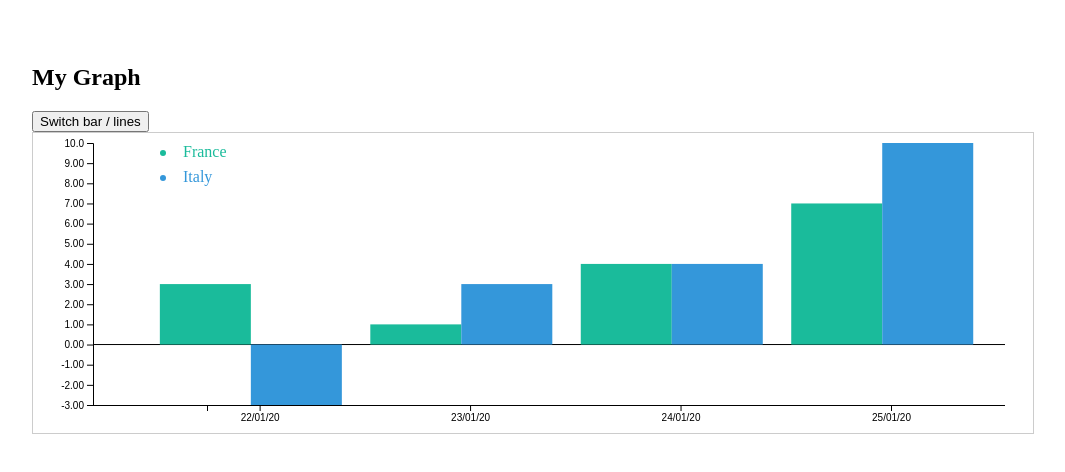
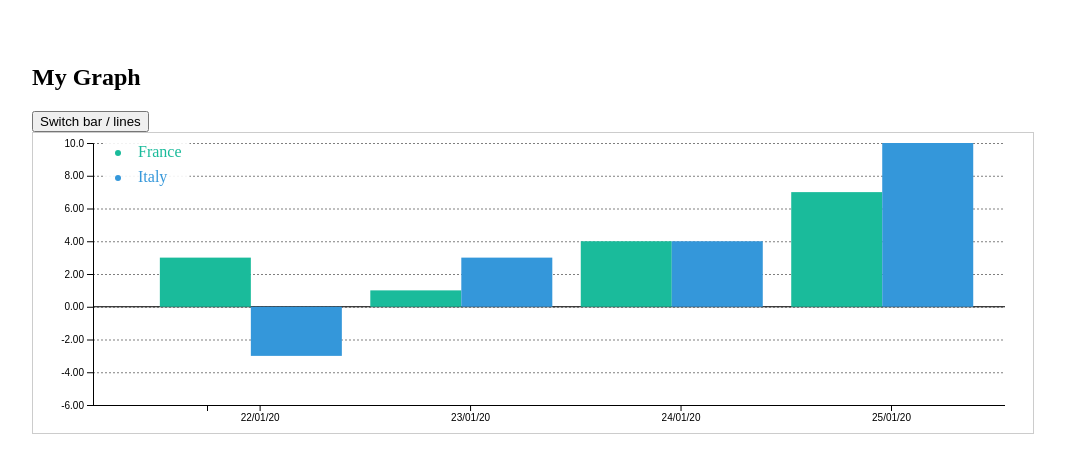
Before and after one commit to louisdecharson/Grapher.js, a plain HTML site: page test.html in a window 1280 px wide. Both pictures are taken after a click on the button "Switch bar / lines". Shown: the whole page, without its empty margins (32-1097 px from the left). Drawn offline with nearby package versions, Linux system fonts and the light colour scheme.

Commit message:
some improvements

```diff
--- a/grapher.js
+++ b/grapher.js
@@ -43,26 +43,32 @@ function Grapher(id, options = {}, width = null, height = null) {
     this.options = {
         "data": [],
         "x": {
-            "name": "",
-            "scale": "scaleOrdinal",
-            "tickFormat": "",
+            "name": "x",
+            "scale": "scaleLinear",
+            "tickFormat": d3.format('.3s'),
             "parse": false,
-            "showLabel": ""
+            "showLabel": "",
+            "domain": null
         },
         "y": {
+            "name": "y",
+            "scale": "scaleLinear",
+            "tickFormat": d3.format('.3s'),
+            "parse": false,
+            "showLabel": "",
+            "domain": ""
+        },
+        "category": {
             "name": "",
-            "scale": "scaleOrdinal",
-            "tickFormat": "",
-            "parse": false,
-            "showLabel": ""
+            "parse": d => d
         },
-        "category": "",
         "categories": [],
-        "type": "lines",
+        "type": "line",
         "style": {
             "colors": ["#1abb9b","#3497da","#9a59b5","#f0c30f","#e57e22","#e64c3c","#7f8b8c","#CC6666", "#9999CC", "#66CC99"],
             "barWidth": 0.8,
             "stroke-width": 3,
+            "dot-size": 4,
             "grid": true,
             "tooltipColor": "#181818",
             "tooltipBackgroundColor": "#ffffff",
@@ -71,7 +77,7 @@ function Grapher(id, options = {}, width = null, height = null) {
         },
         "legend": {
             "hide": false,
-            "x": this.margin.left,
+            "x": 15,
             "y": this.margin.top,
             "distance": 25, // distance between dots
             "backgroundColor": "#ffffff",
@@ -81,7 +87,7 @@ function Grapher(id, options = {}, width = null, height = null) {
             "filename": `data_${this.id}_${Date.now()}.csv`
         }
     };
-    this.getCategoriesList = function(data=this.options.data,category=this.options.category) {
+    this.getCategoriesList = function(data=this.options.data,category=this.options.category.name) {
         this.options.categories = d3.set(data.map(d => d[category])).values();
     };
     this.parseData = function() {
@@ -90,8 +96,8 @@ function Grapher(id, options = {}, width = null, height = null) {
             for (const d of this.options.data) {
                 let _ = {};
                 _[this.options.x.name] = this.options.x.parse ? this.options.x.parse(d[this.options.x.name]) : d[this.options.x.name];
-                _[this.options.y.name] = this.options.y.parse ? this.options.y.parse(d[this.options.x.name]) : d[this.options.y.name];
-                _[this.options.category] =  d[this.options.category];
+                _[this.options.y.name] = this.options.y.parse ? this.options.y.parse(d[this.options.y.name]) : d[this.options.y.name];
+                _[this.options.category.name] =  d[this.options.category.name];
                 data.push(_);
             }
             this.options.data = data;
@@ -111,7 +117,7 @@ function Grapher(id, options = {}, width = null, height = null) {
                 }
             }
         }
-        if (this.options.categories.length == 0) {
+        if (! options.categories || this.options.categories.length == 0) {
             this.getCategoriesList();
         }
         this.color = d3.scaleOrdinal()
@@ -129,9 +135,10 @@ function Grapher(id, options = {}, width = null, height = null) {
 
     this._unique = function(arr) {
         if (arr.every(e => e instanceof Date)) {
-            return [...new Set(arr.map(r => r.getTime()))].map((r)=>(new Date(r)));
+            let sortDate = (a,b) => a == b ? 0 : a > b ? 1 : -1;
+            return [...new Set(arr.map(r => r.getTime()))].map((r)=>(new Date(r))).sort(sortDate);
         } else {
-            return Array.from(new Set(arr));
+            return Array.from(new Set(arr)).sort();
         }
     };
     this._getOptimalPrecision = (n) => `.${Math.abs(Math.floor(Math.log10((n > 0 ? n : 1))))+1}%`;
@@ -164,7 +171,7 @@ function Grapher(id, options = {}, width = null, height = null) {
         this.xRange = this.options.type == "bar" ? [this.xWidth/2, this.innerWidth - this.xWidth/2] : [0, this.innerWidth];
         this.xNbTicks = d3.min([parseInt((this.width - 100) / 100), this.xNbValues]);
         this.x = d3[this.options.x.scale]()
-            .domain(this._extent(this.options.x.name, this.options.x.scale))
+            .domain((this.options.x.domain ? this.options.x.domain : this._extent(this.options.x.name, this.options.x.scale)))
             .nice()
             .range(this.xRange);
 
@@ -179,6 +186,7 @@ function Grapher(id, options = {}, width = null, height = null) {
         // add horizontal line to complete x axis when there is no grid
         if (!this.options.style.grid) {
             this.g.append("g")
+                .attr("class","x axis")
                 .attr("transform", `translate(0, ${this.innerHeight + 0.5})`)
                 .attr("opacity","1")
                 .append('line')
@@ -205,7 +213,7 @@ function Grapher(id, options = {}, width = null, height = null) {
 
         // Define Y Axis
         this.y = d3[this.options.y.scale]()
-            .domain(this._extent(this.options.y.name, this.options.y.scale, this.options.type == "bar"))
+            .domain(this.options.y.domain ? this.options.y.domain : this._extent(this.options.y.name, this.options.y.scale, this.options.type == "bar"))
             .nice()
             .range([this.innerHeight, 0]);
 
@@ -221,6 +229,7 @@ function Grapher(id, options = {}, width = null, height = null) {
         // Add X axis at 0
         if (this.y.domain()[0] < 0 && this.options.type == "bar") {
             this.g.append("g")
+                .attr("class","x axis")
                 .attr("transform", `translate(0, ${this.y(0)})`)
                 .attr("opacity","1")
                 .append('line')
@@ -256,11 +265,13 @@ function Grapher(id, options = {}, width = null, height = null) {
             this.updateOptions(options);
         }
         this.g.selectAll('path.lines').remove();
+        this.g.selectAll(`rect.bar`).remove();
+        this.g.selectAll(`circle.dots`).remove();
+
         for (const category of this.options.categories) {
-            if (this.options.type == 'lines') {
-                this.g.selectAll(`rect.bar.${category.replace(/ /g,'_')}`).remove();
+            if (['line','dotted-line'].indexOf(this.options.type) > -1) {
                 this.g.append('path')
-                    .datum(this.options.data.filter(d => d[this.options.category] === category))
+                    .datum(this.options.data.filter(d => d[this.options.category.name] === category))
                     .attr('class','lines')
                     .attr('fill', 'none')
                     .attr('stroke', d => this.color(category))
@@ -269,9 +280,10 @@ function Grapher(id, options = {}, width = null, height = null) {
                           .y(d => this.y(d[this.options.y.name]))
                           .defined(d => d[this.options.y.name])
                           .x(d => this.x(d[this.options.x.name])));
-            } else {
+            };
+            if (this.options.type == "bar") {
                 this.g.selectAll(`rect.bar.${category.replace(/ /g,'_')}`)
-                    .data(this.options.data.filter(d => d[this.options.category] === category))
+                    .data(this.options.data.filter(d => d[this.options.category.name] === category))
                     .join('rect')
                     .attr('class', `bar ${category.replace(/ /g,'_')}`)
                     .attr('fill',  d => this.color(category))
@@ -289,7 +301,17 @@ function Grapher(id, options = {}, width = null, height = null) {
                             return d3.rgb(d3.select(this).style("fill")).brighter(0.5);
                         });
                     });
-            }
+            };
+        };
+        if (['dotted-line','dot'].indexOf(this.options.type) > -1) {
+            this.g.selectAll("circle")
+                .data(this.options.data)
+                .join("circle")
+                .style("fill", d => this.color(d[this.options.category.name]))
+                .attr("class","dots")
+                .attr("r", this.options.style["dot-size"])
+                .attr("cx", (d, i) => this.x(d[this.options.x.name]))
+                .attr("cy", (d, i) => this.y(d[this.options.y.name]));
         };
     };
 
@@ -309,11 +331,11 @@ function Grapher(id, options = {}, width = null, height = null) {
               .attr("y1", 0)
               .attr("y2", this.innerHeight);
 
-        if (this.options.type == "lines") {
+        if (this.options.type != "bar") {
             const dots = g.selectAll("circle")
                   .data(data.slice(1))
                   .join("circle")
-                  .style("fill", d => this.color(d[this.options.category]))
+                  .style("fill", d => this.color(d[this.options.category.name]))
                   .attr("r", 5)
                   .attr("cx", (d, i) => this.x(d[this.options.x.name]))
                   .attr("cy", (d, i) => this.y(d[this.options.y.name]));
@@ -336,8 +358,8 @@ function Grapher(id, options = {}, width = null, height = null) {
                     .attr("y", (d, i) => `${i * 1.1}em`)
                     .attr("class","tooltip_text")
                     .style("font-weight","bold")
-                    .style("fill",(d, i) => i === 0 ? this.options.style.tooltipColor : this.color(d[this.options.category]))
-                    .text((d,i) => i === 0 ? this.options.x.tickFormat(d) : `${d[this.options.category]}: ${this.options.y.tickFormat(d[this.options.y.name])}`));
+                    .style("fill",(d, i) => i === 0 ? this.options.style.tooltipColor : this.color(d[this.options.category.name]))
+                    .text((d,i) => i === 0 ? this.options.x.tickFormat(d) : `${this.options.category.parse(d[this.options.category.name])}: ${this.options.y.tickFormat(d[this.options.y.name])}`));
         const {xx, yy, width: w, height: h} = text.node().getBBox();
 
         // Make sure the tooltip is always in the graph area (and visible)
@@ -360,6 +382,8 @@ function Grapher(id, options = {}, width = null, height = null) {
             a = mouseIndex > 0 ? this.xValues[mouseIndex - 1] : 0,
             b = mouseIndex > this.xValues.length - 1 ? this.xValues.slice(-1)[0] : this.xValues[mouseIndex];
         // We get value before mouseIndex and at mouseIndex to find out to which value mouse is the closest;
+
+        // console.log(mouseXValue_, mouseIndex, a, b);
         let mouseXValue = mouseXValue_ - a > b - mouseXValue_ ? b : a,
             mouseYValues = this.options.data.filter(d => d[this.options.x.name].toString() == mouseXValue.toString())
             .sort((a,b) => b[this.options.y.name] - a[this.options.y.name]);
@@ -370,7 +394,6 @@ function Grapher(id, options = {}, width = null, height = null) {
         if (options) {
             this.updateOptions(options);
         }
-
         this.g.selectAll("g.tooltip_container").remove();
         this.tooltip = this.g.append("g").attr("class","tooltip_container");
         let that = this;
@@ -419,7 +442,7 @@ function Grapher(id, options = {}, width = null, height = null) {
             .attr("x", this.options.legend.x + 30)
             .attr("y", (d,i) => this.options.legend.y + i * this.options.legend.distance)
             .style("fill", d => this.color(d))
-            .text(t => t)
+            .text(t => this.options.category.parse(t))
             .attr("text-anchor", "left")
             .style("alignment-baseline", "middle")
             .attr('class','labels-legend');
@@ -472,7 +495,6 @@ function Grapher(id, options = {}, width = null, height = null) {
         // Add tooltip & legend
         this.addTooltip();
         this.addLegend();
-
     };
 
     // Download data
--- a/test.html
+++ b/test.html
@@ -44,12 +44,15 @@
              "y": {
                  "name": "value",
                  "scale": "scaleLinear",
-                 "tickFormat": d3.format('.3s')
+                 "tickFormat": d3.format('.3s'),
+                 "domain": [-5, 10]
              },
-             "category": "Country/Region",
-             "type": "lines",
+             "category": {
+                 "name":"Country/Region"
+             },
+             "type": "line",
              "style": {
-                 "grid": false
+                 "grid": true
              }
          }
          let myGraph = new Grapher("myPlot", options);
@@ -57,7 +60,7 @@
 
          function switchBarLine() {
              if (myGraph.options.type == "bar") {
-                 myGraph.draw({"type":"lines"});
+                 myGraph.draw({"type":"dotted-line"});
              } else {
                  myGraph.draw({"type":"bar"})
              }
```
